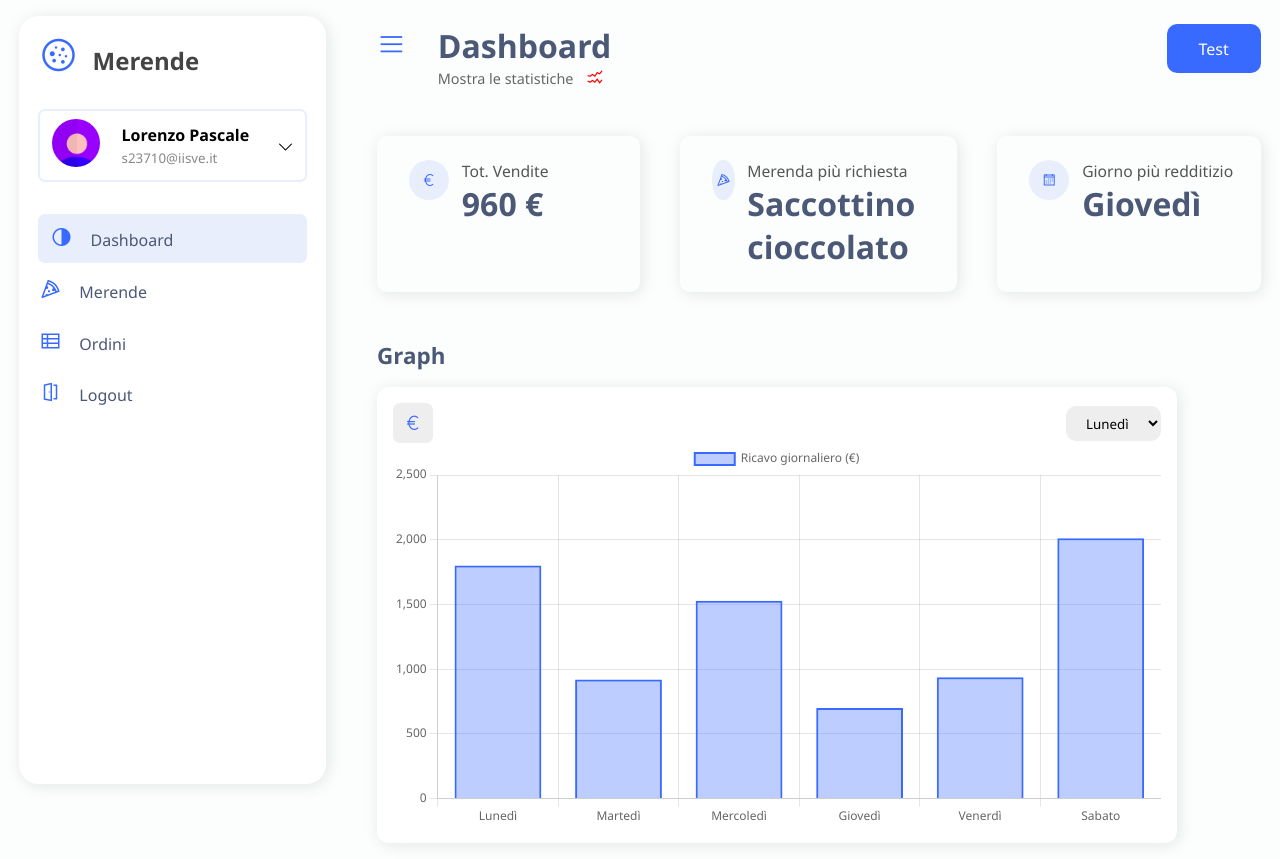
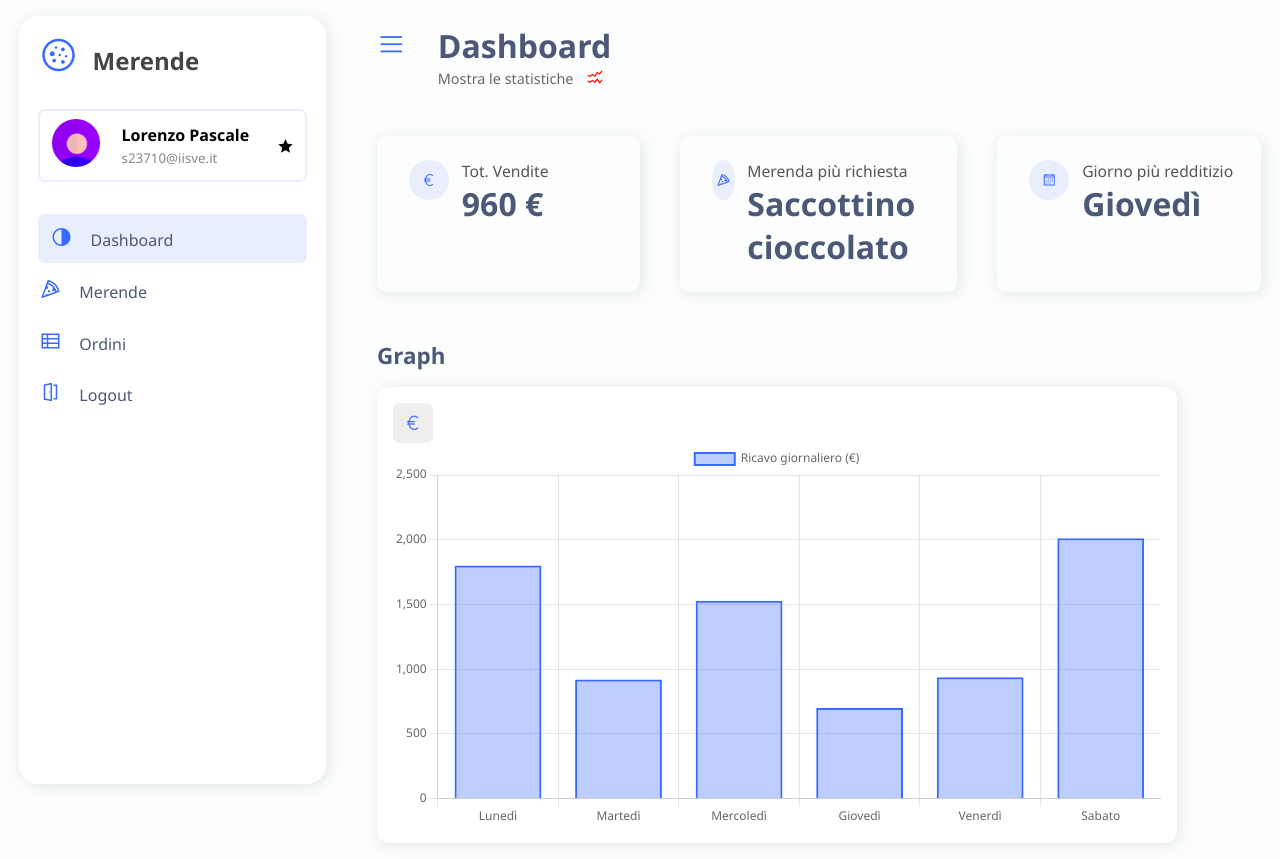
Before and after one commit to Pippopad/Merende, a website: page frontend/template/index.html in a window 1280 px wide. Drawn offline with nearby package versions, Linux system fonts and the light colour scheme.

Commit message:
Improved few things

```diff
--- a/frontend/template/index.html
+++ b/frontend/template/index.html
@@ -33,7 +33,9 @@
                                 s23710@iisve.it
                             </small>
                         </div>
-                        <span class="las la-angle-down"></span>
+                        <!-- Only if admin -->
+                        <span class="las la-star"></span>
+                        <!---->
                     </div>
                 </div>
 
@@ -79,7 +81,9 @@
                     </div>
                 </div>
                 <div class="header-action">
-                    <button class="btn btn-primary btn-block">Test</button>
+                    <!-- Button template -->
+                    <!-- <button class="btn btn-primary btn-block">Test</button> -->
+                    <!---->
                 </div>
             </header>
             <main>
@@ -124,9 +128,11 @@
                                             <span class="las la-euro-sign text-main"></span>
                                         </div>
                                     </div>
+                                    <!--
                                     <select name="" id="">
                                         <option value="">Luned&igrave;</option>
                                     </select>
+                                    -->
                                 </div>
                                 <div class="graph-board">
                                     <canvas id="chart" width="100%" height="50px"></canvas>
```
